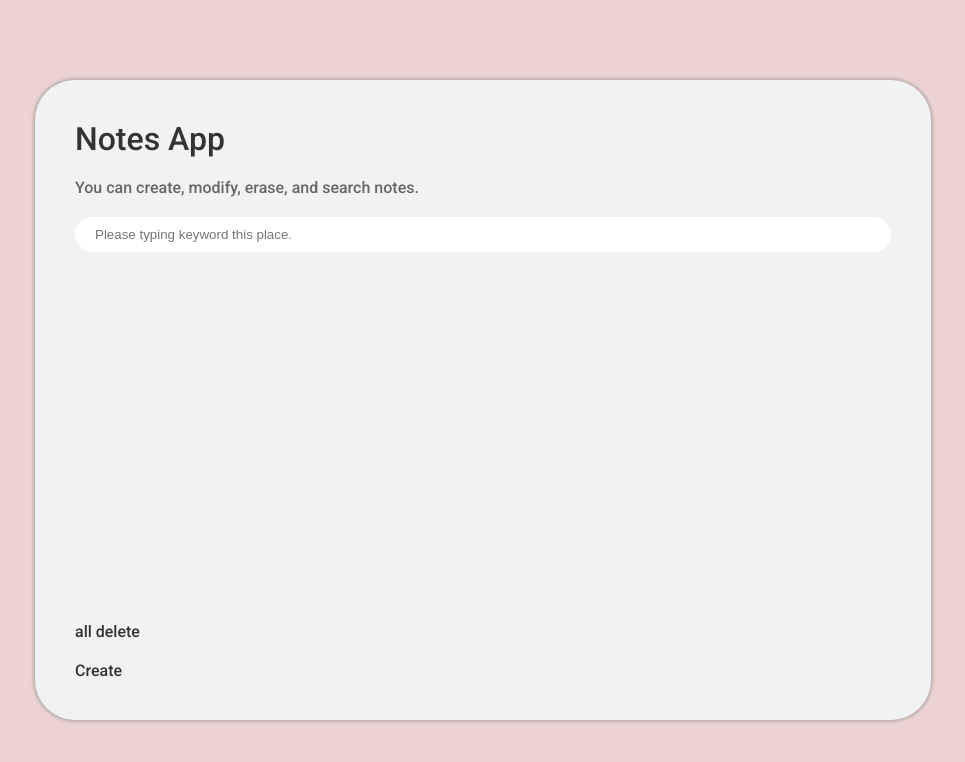
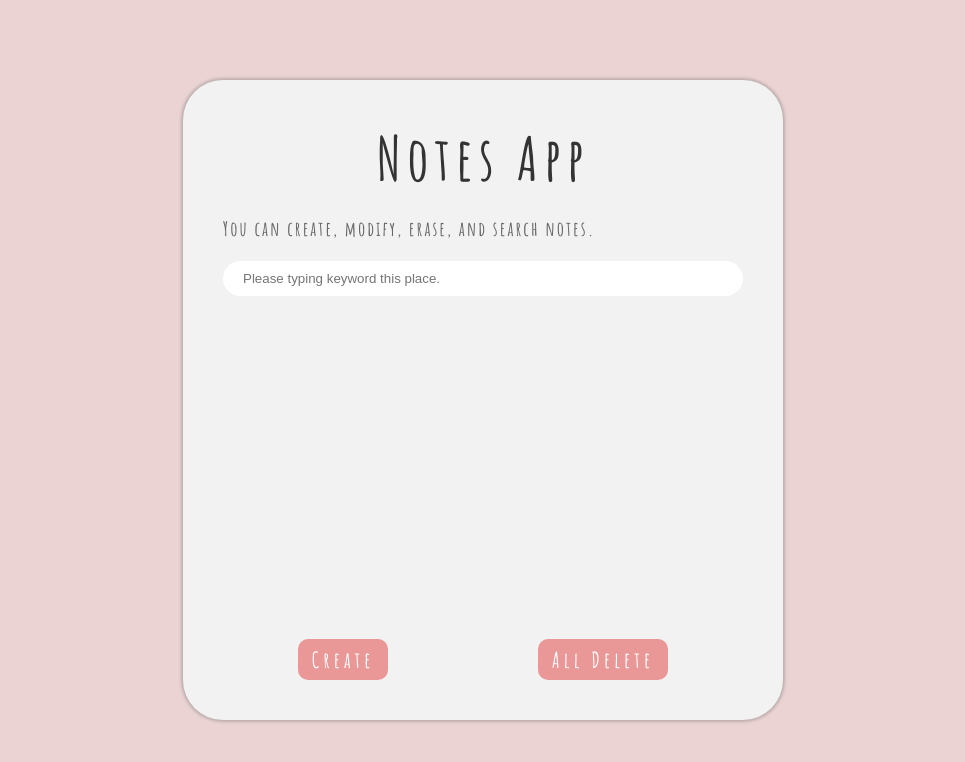
Before and after one commit to Greatisland/note-app, a React (Vite) app: page / in a window 1280 px wide. Shown: the top 762 px of the page, without its empty margins (157-1122 px from the left). Built offline with nearby package versions, Linux system fonts and the light colour scheme.

Commit message:
styled 작성

```diff
--- a/index.html
+++ b/index.html
@@ -6,6 +6,7 @@
     <link rel="preconnect" href="https://fonts.googleapis.com">
     <link rel="preconnect" href="https://fonts.gstatic.com" crossorigin>
     <link href="https://fonts.googleapis.com/css2?family=Roboto:ital,wght@0,500;1,400&display=swap" rel="stylesheet">
+    <link href="https://fonts.googleapis.com/css2?family=Amatic+SC:wght@700&display=swap" rel="stylesheet">
     <meta name="viewport" content="width=device-width, initial-scale=1.0" />
     <title>메모 앱을 만들거에용</title>
   </head>
--- a/src/App.tsx
+++ b/src/App.tsx
@@ -3,6 +3,11 @@ import Main from './components/Main'
 import Modify from './components/Modify'
 import { createGlobalStyle } from "styled-components"
 import styled from 'styled-components'
+
+export const device = {
+  laptop: `(max-width: 780px)`,
+  phone: `(max-width: 480px)`,
+}
 
 const GlobalStyle = createGlobalStyle`
   * {margin: 0; padding: 0; color: #333;}
@@ -10,6 +15,7 @@ const GlobalStyle = createGlobalStyle`
   ul, ol {list-style: none;}
   html, body {font-family: 'Roboto', sans-serif;}
 `
+
 
 const NoteBG = styled.div`
   background: #ebd3d3;
@@ -23,8 +29,14 @@ const NoteContainer = styled.div`
   display: flex;
   flex-direction: column;
   gap: 20px;
-  width: 70%;
+  width: 600px;
   height: 80%;
+  @media ${device.laptop} {
+    width: 70%;
+  }
+  @media ${device.phone} {
+    width: 90%;
+  }
   border-radius: 40px;
   background: #f2f2f2;
   box-shadow: 0px 0px 3px 2px #bdaeae;
@@ -32,12 +44,20 @@ const NoteContainer = styled.div`
   box-sizing: border-box;
   h1 {
     font-weight: 500;
+    font-family: 'Amatic SC', cursive;
+    font-size: 60px;
+    letter-spacing: 6px;
+    text-align: center;
   }
   p {
-    font-weight: 400;
+    font-family: 'Amatic SC', cursive;
+    letter-spacing: 2px;
+    font-size: 20px;
     color: #666;
   }
 `
+
+
 
 function App() {
   const [renderComp, setRenderComp] = useState<boolean>(true)
--- a/src/components/Main.tsx
+++ b/src/components/Main.tsx
@@ -2,6 +2,8 @@ import React, { useEffect, useState } from "react"
 import styled from "styled-components"
 import { selectNote } from "./store"
 import { useDispatch } from "react-redux"
+
+
 
 const SearchBar = styled.input`
   width: 100%;
@@ -17,29 +19,65 @@ const SearchBar = styled.input`
 const NoteListContainer = styled.div`
   display: flex;
   height: 100%;
+  padding: 2px 10px;
   flex-direction: column;
-  gap: 20px;
   overflow-y: scroll;
+  ::-webkit-scrollbar {
+    width: 8px;
+  }
+  ::-webkit-scrollbar-thumb {
+    background: #e99797;
+    border-radius: 8px;
+  }
+  ::-webkit-scrollbar-track {
+    background: none;
+  }
+
   ul {
     cursor: pointer;
     li {
+      padding: 12px 10px;
       display: flex;
       justify-content: space-between;
+      :hover {
+        background: #e99797;
+      }
       span {
         font-size: 15px;
+        color: #444;
+        letter-spacing: 0.08em;
       }
       strong {
         font-size: 13px;
         font-weight: 400;
         color: #494646;
+        letter-spacing: 0.08em;
       }
     }
   }
 `
 
-const NormalButton = styled.div`
+export const ButtonContainer = styled.div`
+  display: flex;
+  justify-content: space-around;
+`
 
+export const NormalButton = styled.button`
+  cursor: pointer;
+  border: none;
+  font-family: 'Amatic SC', cursive;
+  letter-spacing: 4px;
+  text-align: center;
+  font-size: 22px;
+  padding: 7px 14px;
+  border-radius: 10px;
+  background: #e99797;
+  color: #fff;
+  :hover {
+    background: #cc7777;
+  }
 `
+
 interface IsRender {
   isRender: () => void
 }
@@ -63,7 +101,7 @@ interface IsRender {
   }
 
   const selectNotes = (e) => {
-    const index = e.target.getAttribute('id')
+    const index = e.target.getAttribute('id')||e.target.parentNode.getAttribute('id')
     const title = noteDatas[index].title
     const contents = noteDatas[index].contents
     const date = noteDatas[index].date
@@ -86,8 +124,6 @@ interface IsRender {
     renderNotes()
   }, [])
 
-  console.log(noteDatas)
-
    return (
      <>
       <form onSubmit={searchKeyword}>
@@ -100,8 +136,10 @@ interface IsRender {
           </ul>
         ))}
       </NoteListContainer>
-      <div onClick={allDelete}>all delete</div>
-      <NormalButton onClick={createNotes}>Create</NormalButton>
+      <ButtonContainer>
+        <NormalButton onClick={createNotes}>Create</NormalButton>
+        <NormalButton onClick={allDelete}>All Delete</NormalButton>
+      </ButtonContainer>
     </>
   )
 }
--- a/src/components/Modify.tsx
+++ b/src/components/Modify.tsx
@@ -1,16 +1,37 @@
 import { useState } from 'react'
 import styled from "styled-components"
 import { useSelector } from "react-redux"
+import { NormalButton, ButtonContainer } from './Main'
+
+const Form = styled.form`
+  display: flex;
+  flex-direction: column;
+  height: 100%;
+  padding: 10px 0;
+  gap: 20px;
+`
+
+const cssArea = `
+  display: block;
+  padding: 10px 20px;
+  width: calc(100% - 40px);
+  border: none;
+  letter-spacing: 0.06em;
+  border-radius: 6px;
+  :focus {
+    outline: none;
+  }
+`
 
 const TitleArea = styled.input`
-
+  ${cssArea}
 `
 
 const ContentArea = styled.textarea`
-
-`
-
-const NormalButton = styled.div`
+  ${cssArea}
+  height: 100%;
+  resize: none;
+  line-height: 25px;
 `
 
 interface Props {
@@ -66,13 +87,16 @@ interface IsRender {
 
   return (
     <>
-      <NormalButton onClick={props.isRender}>Back</NormalButton>
-      <form onSubmit={handlerFormSubmit}>
+      <Form onSubmit={handlerFormSubmit}>
         <TitleArea type="text" value={title} onChange={(e)=> setTitle(e.target.value)}></TitleArea>
         <ContentArea value={contents} onChange={(e) => setContents(e.target.value)}></ContentArea>
-        <button>Done</button>
-      </form>
-      <button value={'del'} onClick={handlerFormSubmit}>delete</button>
+        <NormalButton>Done</NormalButton>
+      </Form>
+      <ButtonContainer>
+        <NormalButton onClick={props.isRender}>Back</NormalButton>
+        <NormalButton value={'del'} onClick={handlerFormSubmit}>delete</NormalButton>
+      </ButtonContainer>
+
     </>
   )
 }
```
